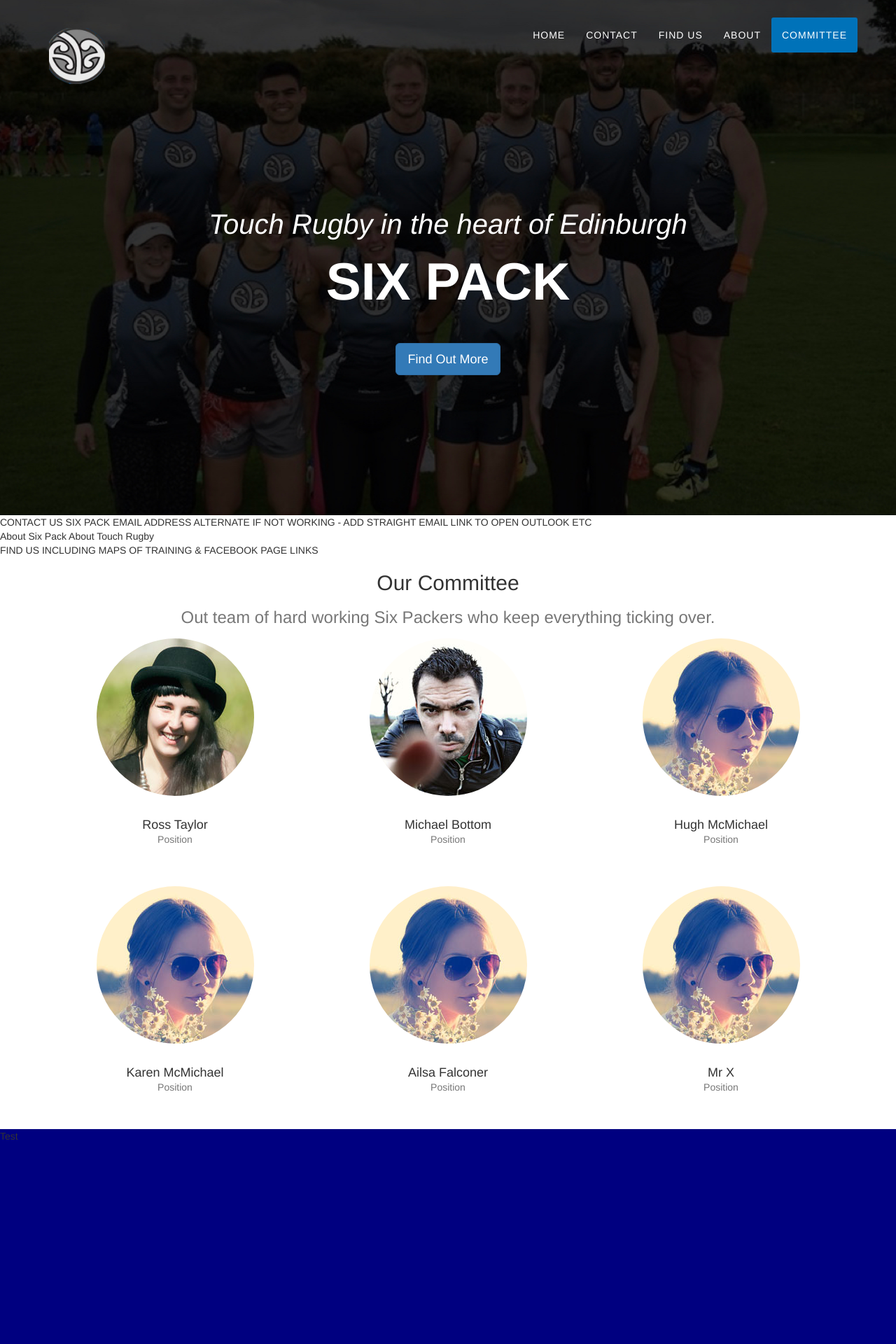
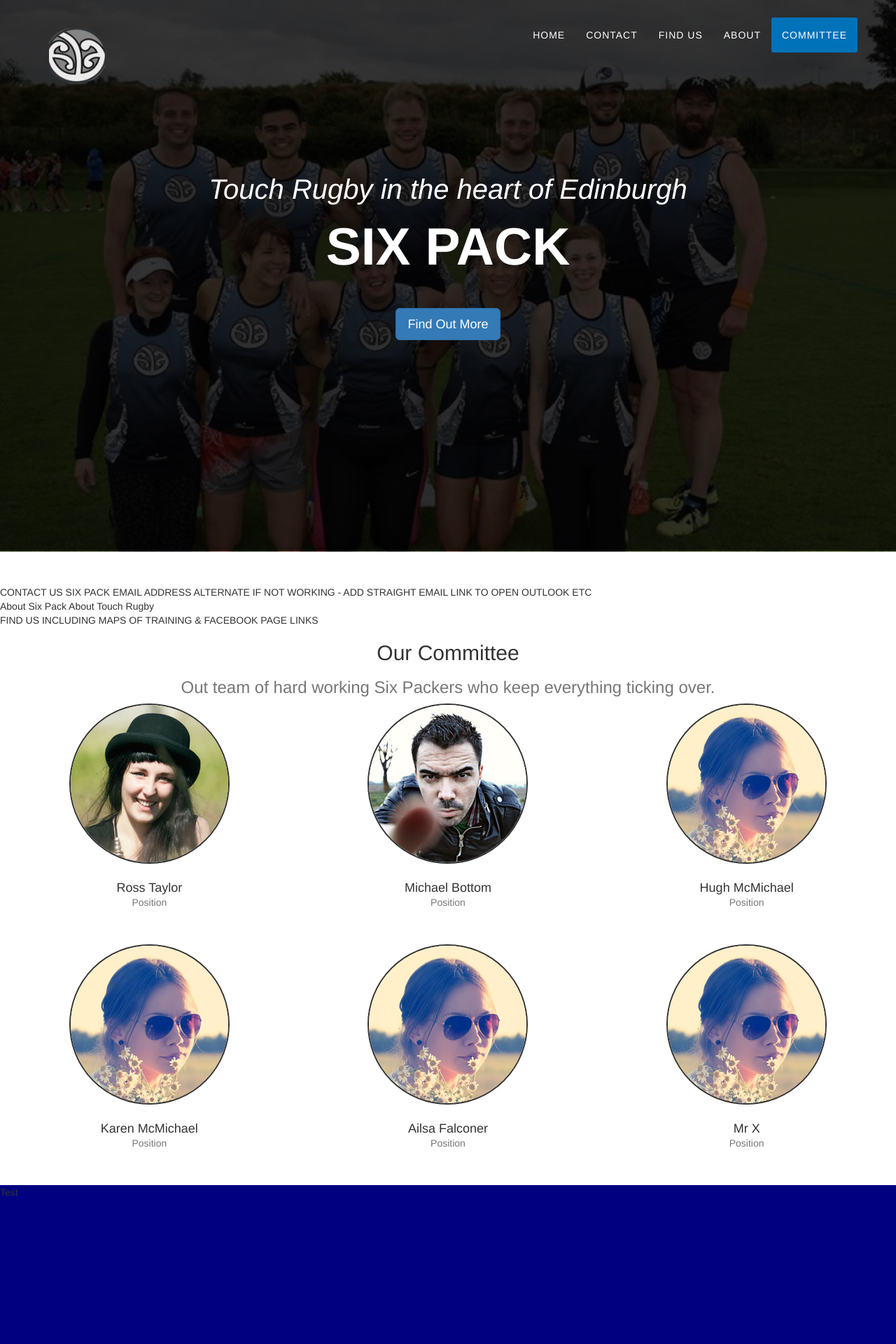
Before and after one commit to jwalkins/six_pack_touch, a PHP site: page / in a window 1280 px wide. Shown: the top 1920 px of the page at 70% size. Run offline with PHP 8.4, Linux system fonts and the light colour scheme; some libraries are stand-ins or nearby versions.

Commit message:
Header Padding & Commitee Class
Changed header padding to incorporate image better on large screens

Change committee class to container-fluid from container

```diff
--- a/css/sytlesheet.css
+++ b/css/sytlesheet.css
@@ -206,11 +206,10 @@ header {
   -o-background-size: cover;
   text-align: center;
   color: white;
-  padding-top: 100px;
 }
 header .intro-text {
   padding-top: 150px;
-  padding-bottom: 50px;
+  padding-bottom: 150px;
 }
 header .intro-text .intro-lead-in {
   font-family: "Droid Serif", "Helvetica Neue", Helvetica, Arial, sans-serif;
@@ -229,7 +228,8 @@ header .intro-text .intro-heading {
 }
 @media (min-width: 768px) {
   header {
-      padding-top: 200px;
+      padding-top: 150px;
+      padding-bottom: 150px;
   }
   header .intro-text {
     padding-top: 100px;
@@ -260,18 +260,21 @@ header .intro-text .intro-heading {
 /* ==============================================
   4. Commitee
 ================================================*/
+#commitee {
+}
 .team-member {
   text-align: center;
   margin-bottom: 50px;
+
 }
 .team-member img {
-  margin: 0 auto;
-  border: 7px solid white;
+  margin: 0px auto;
+  border: 2px solid ;
+
 }
 .team-member h4 {
   margin-top: 25px;
   margin-bottom: 0;
-  text-transform: none;
 }
 .team-member p {
   margin-top: 0;
--- a/index.html
+++ b/index.html
@@ -100,8 +100,8 @@
     </section>
 
         <!-- Team Section -->
-    <section id="commitee" class="bg-light-gray">
-        <div class="container">
+    <section id="commitee">
+        <div class="container-fluid">
             <div class="row">
                 <div class="col-lg-12 text-center">
                     <h2 class="section-heading">Our Committee</h2>
```
